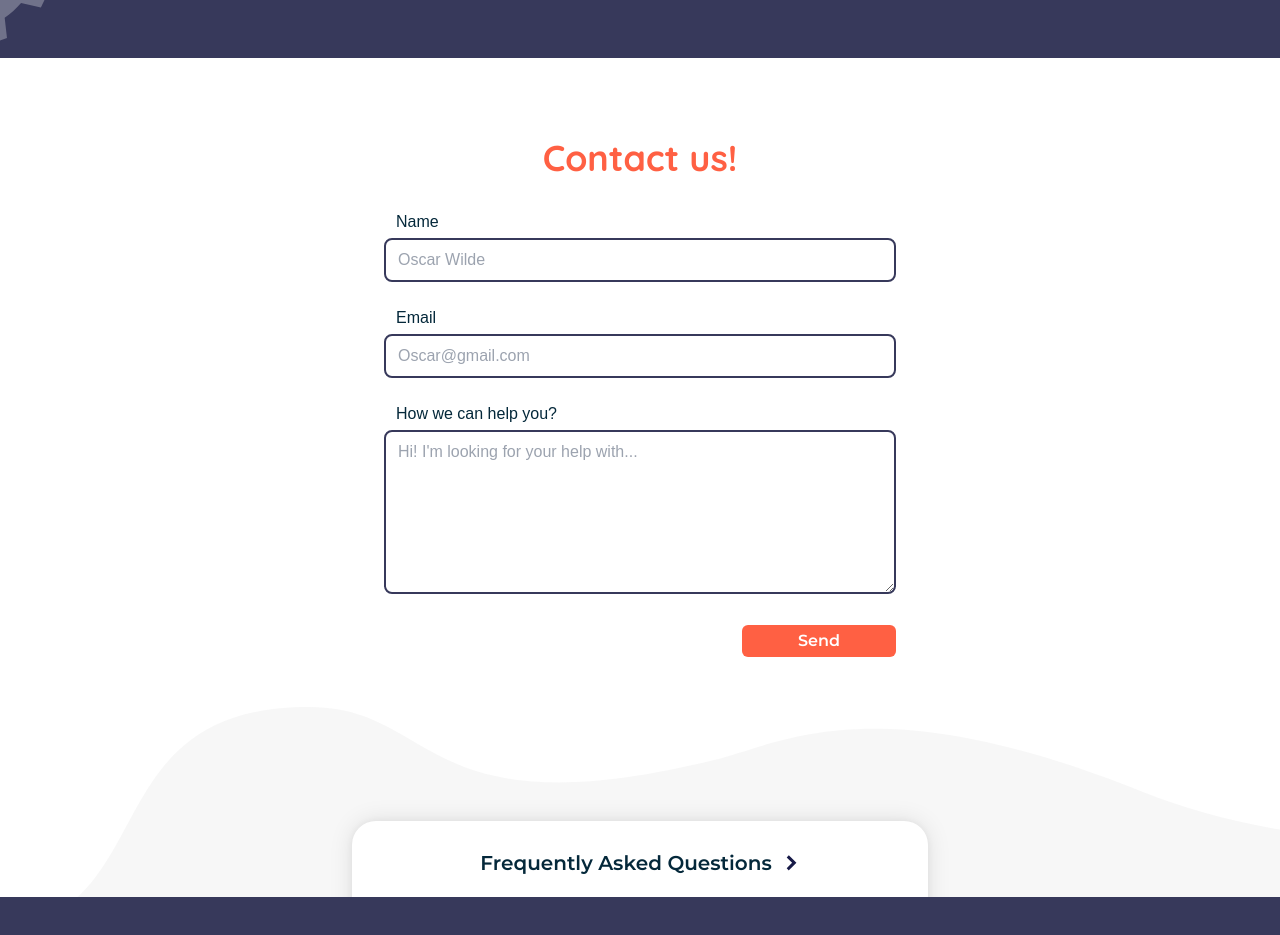
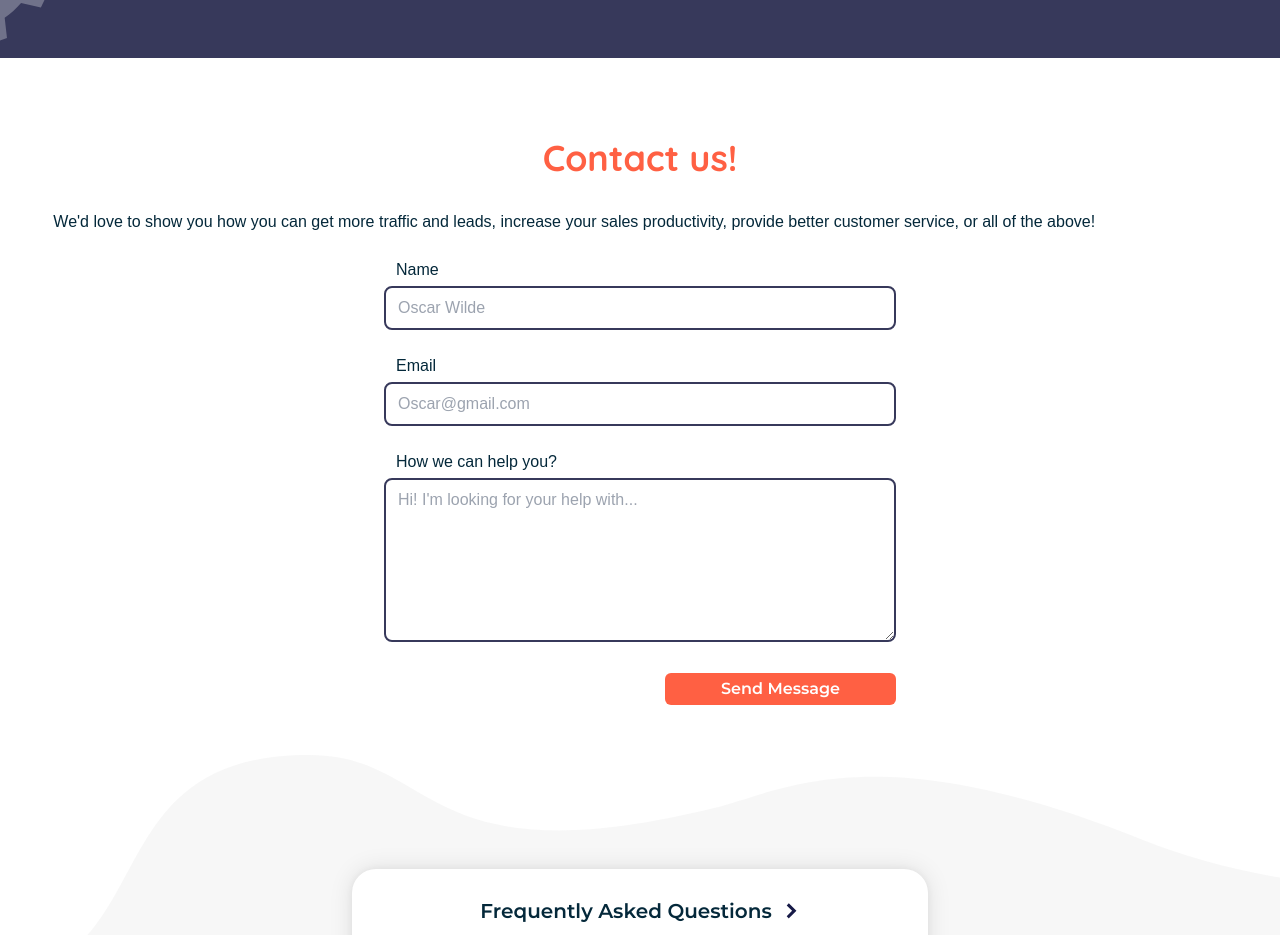
Before and after one commit to ferba24/todo10-web, a Next.js app: page /about-us in a window 1280 px wide. Shown: the part 1700-2635 px from the top of the page. Built offline with nearby package versions, Linux system fonts and the light colour scheme; a web font is replaced by a local one.

Commit message:
[EDIT] About Us btn

```diff
--- a/pages/about-us.js
+++ b/pages/about-us.js
@@ -42,14 +42,15 @@ const ContactSection = () => {
       <h3 className="text-orange text-center mb-8">
         Contact us!
       </h3>
-      <WithSend>
+        We'd love to show you how you can get more traffic and leads, increase your sales productivity, provide better customer service, or all of the above!
+        <WithSend>
         {({send, sending}) => (
           <ContactForm
             buttonRight
             buttonPrimary
             onFinish={send}
             sending={sending}
-            buttonLabel="Send"
+            buttonLabel="Send Message"
           />
         )}
       </WithSend>
```
